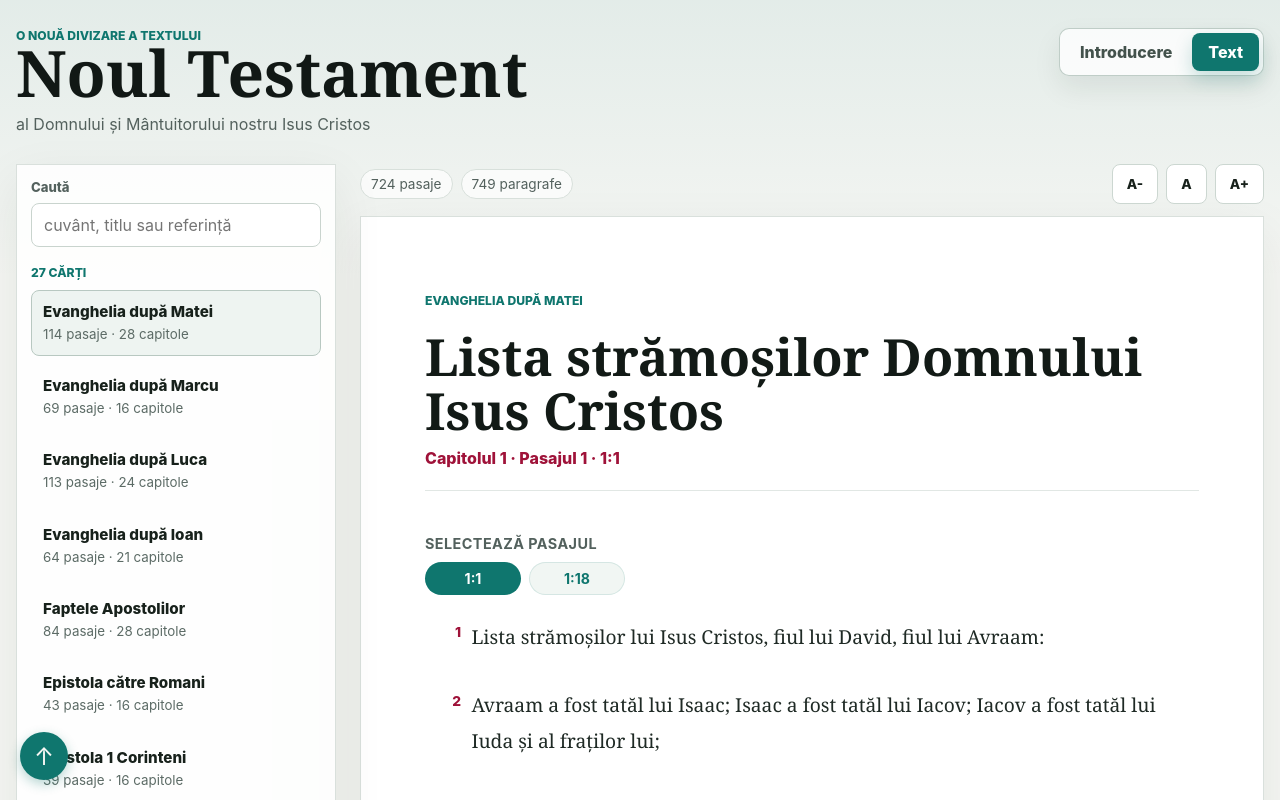
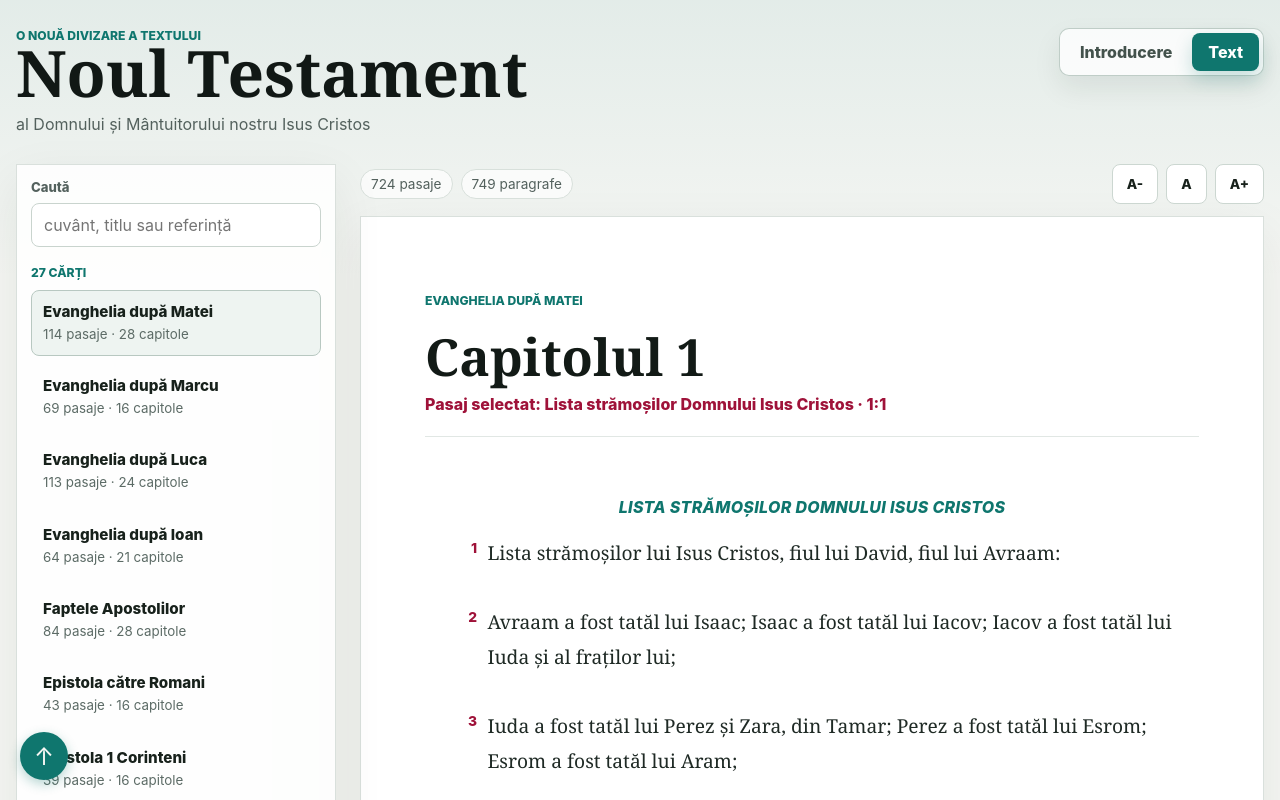
Before and after one commit to Nothka/NoulTestament, a React (Vite) app: page /#intro in a window 1280 px wide. Both pictures are taken after a click on the button "Text". Shown: the top 800 px of the page. Built offline with nearby package versions, Linux system fonts and the light colour scheme.

Commit message:
Fix verse numbering across passage sections

```diff
--- a/src/App.css
+++ b/src/App.css
@@ -200,54 +200,51 @@ button:disabled {
   box-shadow: 0 0 0 3px rgba(15, 118, 110, 0.14);
 }
 
-.reader-passage-menu {
-  display: grid;
-  gap: 10px;
-  margin: 18px 0 24px;
+.passage-subtitle {
+  margin: 0;
+  color: #0f766e;
+  font-size: 0.92rem;
+  font-weight: 700;
+  font-style: italic;
+  text-align: center;
+  letter-spacing: 0.01em;
 }
 
 .reader-passage-subtitle {
-  margin: 0;
-  color: #53615d;
-  font-size: 0.9rem;
-  font-weight: 700;
-  text-transform: uppercase;
-  letter-spacing: 0.03em;
+  display: none;
 }
 
-.reader-passage-list {
-  display: flex;
-  flex-wrap: wrap;
-  gap: 8px;
+.reader-chapter-passages {
+  display: grid;
+  gap: 34px;
+  margin-top: 18px;
 }
 
-.reader-passage-item {
-  display: inline-flex;
-  align-items: center;
-  justify-content: center;
-  white-space: nowrap;
-  min-width: 96px;
-  padding: 8px 16px;
-  border-radius: 999px;
-  background: #f1f6f3;
-  color: #0f766e;
-  font-size: 0.88rem;
-  font-weight: 700;
-  border: none;
-  box-shadow: inset 0 0 0 1px rgba(15, 118, 110, 0.12);
-  transition: transform 140ms ease, background-color 140ms ease, box-shadow 140ms ease;
+.chapter-passage {
+  display: grid;
+  gap: 18px;
 }
 
-.reader-passage-item:hover {
-  background: #e4f1ec;
-  box-shadow: inset 0 0 0 1px rgba(15, 118, 110, 0.2);
-  transform: translateY(-1px);
+.chapter-passage.active {
+  padding: 16px;
+  border-radius: 18px;
+  background: transparent;
 }
 
-.reader-passage-item.active {
-  border-color: #0f766e;
-  background: #0f766e;
-  color: #ffffff;
+.passage-subtitle {
+  margin: 0;
+  color: #0f766e;
+  font-size: 1rem;
+  font-weight: 800;
+  letter-spacing: 0.02em;
+  text-transform: uppercase;
+}
+
+.chapter-passage h4 {
+  margin: 0 0 8px;
+  color: #17211b;
+  font-size: 1rem;
+  font-weight: 700;
 }
 
 .book-list,
--- a/src/App.tsx
+++ b/src/App.tsx
@@ -262,6 +262,35 @@ function splitVerses(paragraph: string) {
   };
 }
 
+function getFirstVerseNumber(paragraphs: string[]) {
+  for (const paragraph of paragraphs) {
+    const blocks = getPassageBlocks(paragraph);
+    const textBlock = blocks.find((block) => block.type === 'text');
+
+    if (!textBlock) {
+      continue;
+    }
+
+    const firstVerse = splitVerses(textBlock.text).verses[0];
+    const firstVerseNumber = Number(firstVerse?.number);
+
+    if (Number.isFinite(firstVerseNumber)) {
+      return firstVerseNumber;
+    }
+  }
+
+  return 1;
+}
+
+function getPassageVerseShift(passage: Passage) {
+  const referenceVerse = getReferenceVerse(passage.reference);
+  const firstVerseNumber = getFirstVerseNumber(passage.paragraphs);
+
+  return referenceVerse > 1 && firstVerseNumber > 0 && firstVerseNumber < referenceVerse
+    ? referenceVerse - firstVerseNumber
+    : 0;
+}
+
 function getPassageBlocks(paragraph: string): PassageBlock[] {
   const lines = paragraph
     .split(/\n+/)
@@ -296,7 +325,7 @@ function getPassageBlocks(paragraph: string): PassageBlock[] {
   return blocks;
 }
 
-function renderVerseBlock(paragraph: string, verseOffset = 1): ReactNode {
+function renderVerseBlock(paragraph: string, verseShift = 0): ReactNode {
   const { leadingText, verses } = splitVerses(paragraph);
 
   if (verses.length === 0) {
@@ -304,10 +333,10 @@ function renderVerseBlock(paragraph: string, verseOffset = 1): ReactNode {
   }
 
   const displayedVerses =
-    verseOffset > 1 && verses[0]?.number === '1'
+    verseShift > 0
       ? verses.map((verse) => ({
           ...verse,
-          number: String(Number(verse.number) + verseOffset - 1),
+          number: String(Number(verse.number) + verseShift),
         }))
       : verses;
 
@@ -326,11 +355,11 @@ function renderVerseBlock(paragraph: string, verseOffset = 1): ReactNode {
   );
 }
 
-function renderPassageParagraph(paragraph: string, verseOffset = 1): ReactNode {
+function renderPassageParagraph(paragraph: string, verseShift = 0): ReactNode {
   const blocks = getPassageBlocks(paragraph);
 
   if (blocks.length === 1 && blocks[0].type === 'text') {
-    return renderVerseBlock(blocks[0].text, verseOffset);
+    return renderVerseBlock(blocks[0].text, verseShift);
   }
 
   return (
@@ -342,7 +371,7 @@ function renderPassageParagraph(paragraph: string, verseOffset = 1): ReactNode {
           </p>
         ) : (
           <div className="passage-text-block" key={`${block.text}-${index}`}>
-            {renderVerseBlock(block.text, verseOffset)}
+            {renderVerseBlock(block.text, verseShift)}
           </div>
         ),
       )}
@@ -711,35 +740,32 @@ function App() {
             <article className="reader" ref={articleRef}>
               <div className="reader-heading">
                 <p className="kicker">{activeBook.title}</p>
-                <h2>{activePassage.title}</h2>
-                <span>
-                  Capitolul {activeChapter} · Pasajul {activePassage.number} · {activePassage.reference}
-                </span>
+                <h2>Capitolul {activeChapter}</h2>
+                <span>Pasaj selectat: {activePassage.title} · {activePassage.reference}</span>
               </div>
 
-              <div className="reader-passage-menu" aria-label={`Pasaje din capitolul ${activeChapter}`}>
-                <p className="reader-passage-subtitle">Selectează pasajul</p>
-                <div className="reader-passage-list">
+              <div className="reader-chapter-passages">
                 {activeChapterPassages.map((passage) => (
-                    <button
+                  <section
                     key={passage.id}
-                      className={passage.id === activePassage.id ? 'reader-passage-item active' : 'reader-passage-item'}
-                      onClick={() => selectPassage(activeBook, passage)}
+                    className={
+                      passage.id === activePassage.id ? 'chapter-passage active' : 'chapter-passage'
+                    }
                   >
-                      {passage.reference}
-                    </button>
-                  ))}
+                    <h3 className="passage-subtitle">{passage.title}</h3>
+                    <div className="passage-text">
+                      {passage.paragraphs.map((paragraph, index) =>
+                        isSectionHeading(paragraph) ? (
+                          <h4 key={`${passage.id}-${paragraph}-${index}`}>{paragraph}</h4>
+                        ) : (
+                          <div key={`${passage.id}-${paragraph}-${index}`}>
+                            {renderPassageParagraph(paragraph, getPassageVerseShift(passage))}
                           </div>
-              </div>
-
-              <div className="passage-text">
-                {activePassage.paragraphs.map((paragraph, index) =>
-                  isSectionHeading(paragraph) ? (
-                    <h3 key={`${paragraph}-${index}`}>{paragraph}</h3>
-                  ) : (
-                    <div key={`${paragraph}-${index}`}>{renderPassageParagraph(paragraph, getReferenceVerse(activePassage.reference))}</div>
                         ),
                       )}
+                    </div>
+                  </section>
+                ))}
               </div>
 
               <nav className="reader-nav" aria-label="Navigare între pasaje">
```
Lines whose indentation alone changed are shown as unchanged.
